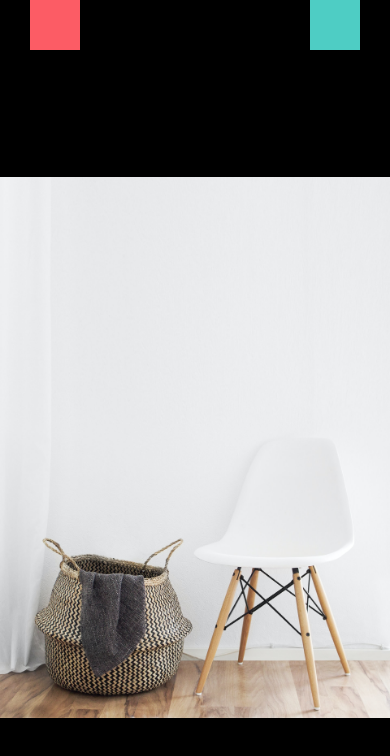
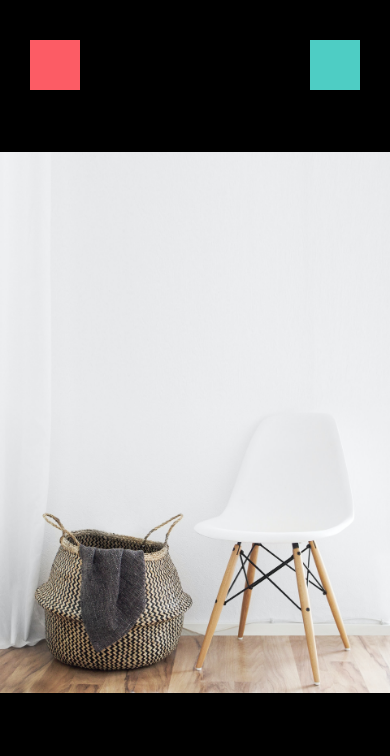
Before and after one commit to kjmbaldwin/DoWithIt, a React Native app: screen / in a window 390 px wide. Shown: the top 756 px of the page. Built offline with nearby package versions, Linux system fonts and the light colour scheme.

Commit message:
refactored

```diff
--- /dev/null
+++ b/app/config/colors.js
@@ -0,0 +1,5 @@
+export default {
+  primary: '#fc5c65',
+  secondary: '#4ECDC4',
+  black: '#000'
+}
--- a/app/screens/ViewImageScreen.js
+++ b/app/screens/ViewImageScreen.js
@@ -1,55 +1,48 @@
 import React from 'react';
 import { Image, View, StyleSheet } from "react-native";
+
+import colors from '../config/colors';
 
 
 const ViewImageScreen = (image) => {
   return(
     <View style={styles.container}>
-      <View style={styles.buttonContainer}>
       <View style={styles.closeButton}/>
       <View style={styles.deleteButton}/>
-      </View>
-      <View style={styles.productContainer}>
       <Image
         style={styles.product}
         source={require('../assets/chair.jpg')}
         resizeMode={'contain'}
       />
     </View>
-    </View>
 );
 }
 
 const styles = StyleSheet.create({
+  closeButton: {
+    height: 50,
+    width: 50,
+    position: 'absolute',
+    top: 40,
+    left: 30,
+    backgroundColor: colors.primary
+  },
   container: {
     flex: 1,
-    backgroundColor: 'black',
+    backgroundColor: colors.black,
   },
-  buttonContainer: {
-    flexDirection: 'row',
-    justifyContent: 'space-between'
-  },
-  productContainer: {
-    flex: 1,
-    justifyContent: 'center',
-    alignItems: 'center',
+  deleteButton: {
+    height: 50,
+    width: 50,
+    position: 'absolute',
+    top: 40,
+    right: 30,
+    backgroundColor: colors.secondary
   },
   product: {
     width: '100%',
     height: '100%'
   },
-  closeButton: {
-    height: 50,
-    width: 50,
-    left: 30,
-    backgroundColor: '#fc5c65'
-  },
-  deleteButton: {
-    height: 50,
-    width: 50,
-    right: 30,
-    backgroundColor: '#4ECDC4'
-  }
 });
 
 export default ViewImageScreen
--- a/app/screens/WelcomeScreen.js
+++ b/app/screens/WelcomeScreen.js
@@ -1,5 +1,7 @@
 import React from 'react';
 import { ImageBackground, View, StyleSheet, Image, Text } from 'react-native';
+
+import colors from '../config/colors'
 
 const bgImage = require('../assets/background.jpg')
 
@@ -37,12 +39,12 @@ const styles = StyleSheet.create({
   loginButton: {
     width: '100%',
     height: 70,
-    backgroundColor: '#fc5c65'
+    backgroundColor: colors.primary
   },
   registerButton: {
     width: '100%',
     height: 70,
-    backgroundColor: '#4ECDC4'
+    backgroundColor: colors.secondary
   }
 });
 
```
Lines whose indentation alone changed are shown as unchanged.
